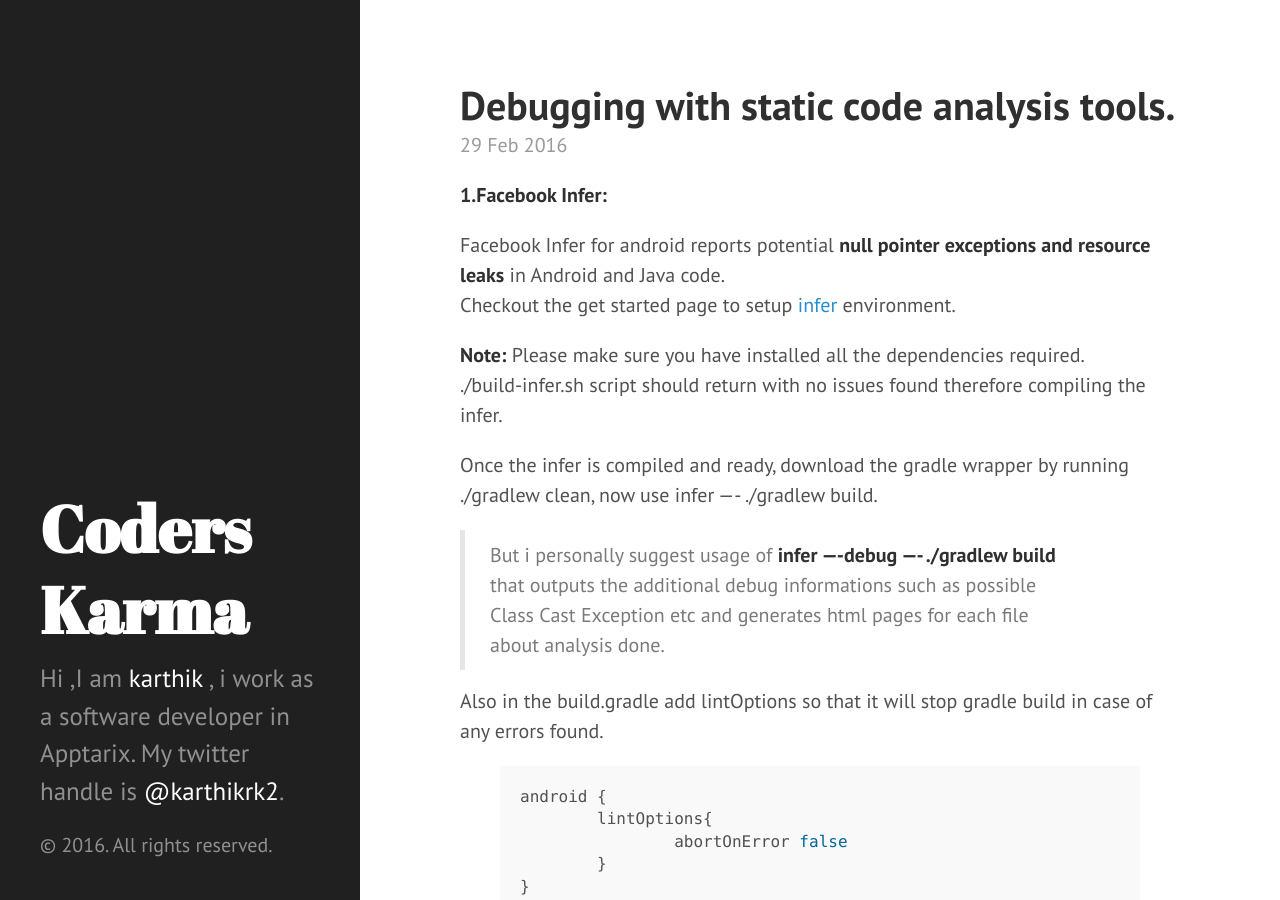
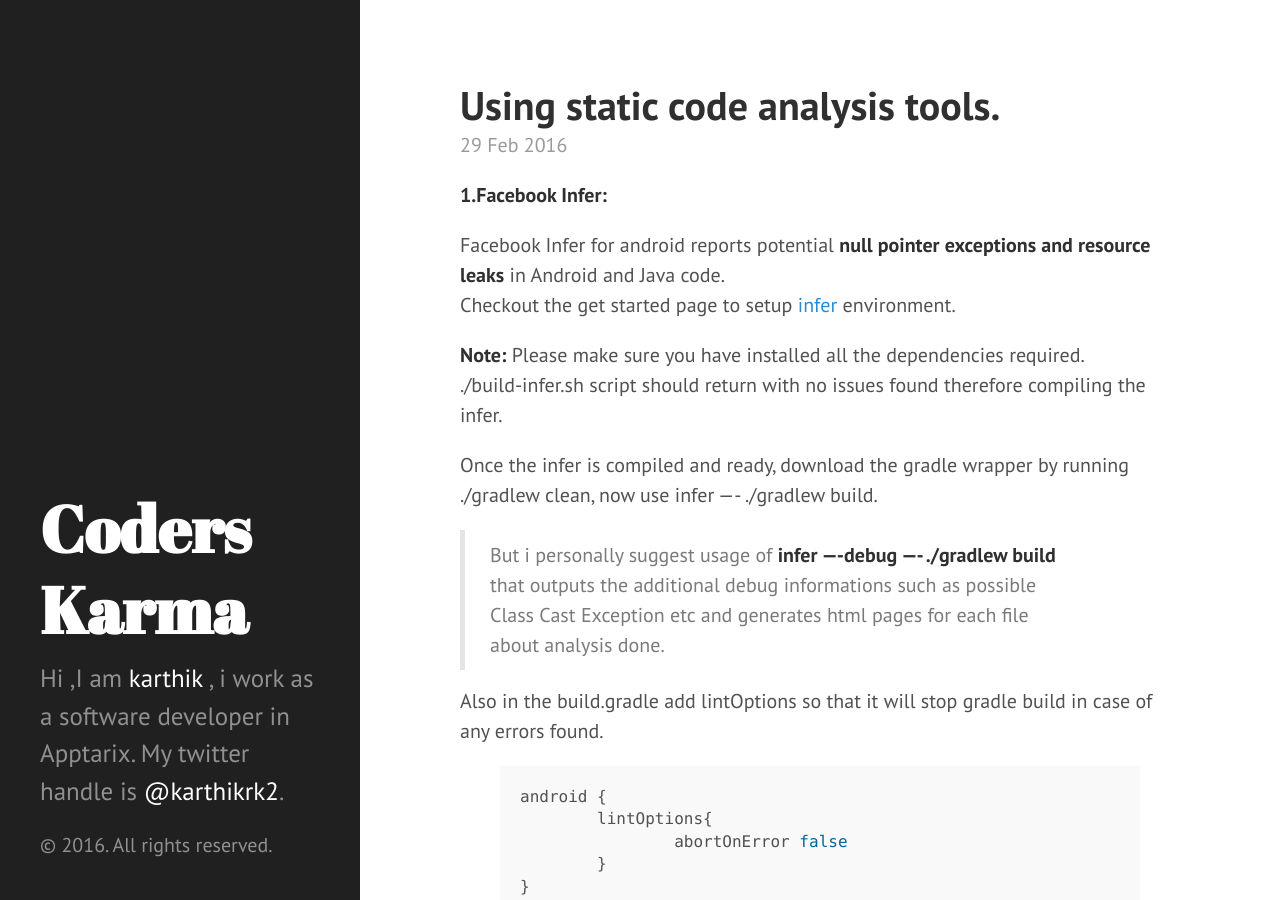
Before and after one commit to NULLPointerGuy/NULLPointerGuy.github.io, a Jekyll site: the page built from _posts/2016-02-29-Using-static-code-analysis-tools.md, in a window 1280 px wide and 900 px high. Built offline with Jekyll 4.4.1, drawn with Linux system fonts in a browser that asks for light colours.

Commit message:
Few  Changes

```diff
--- a/_posts/2016-02-29-Debugging-with-static-code-analysis-tools.md
+++ b/_posts/2016-02-29-Using-static-code-analysis-tools.md
@@ -1,6 +1,6 @@
 ---
 layout: post
-title: Debugging with static code analysis tools.
+title: Using static code analysis tools.
 ---
 **1.Facebook Infer:**
 
```
